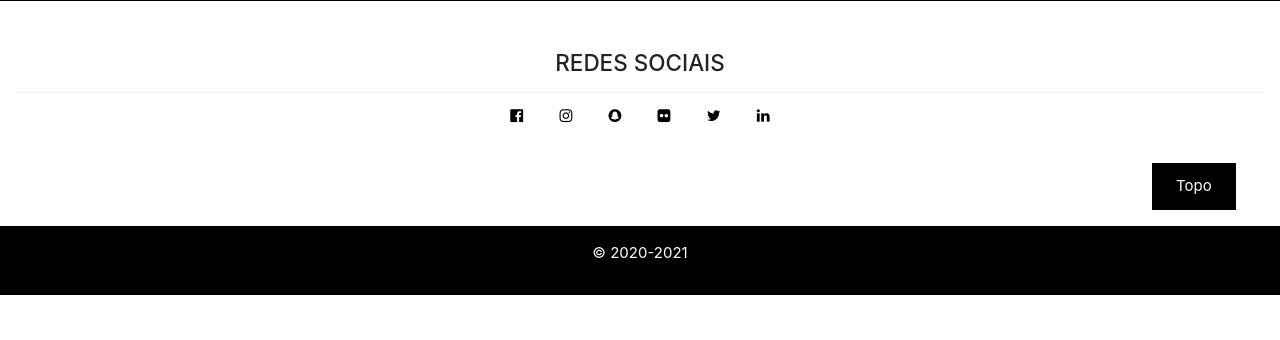
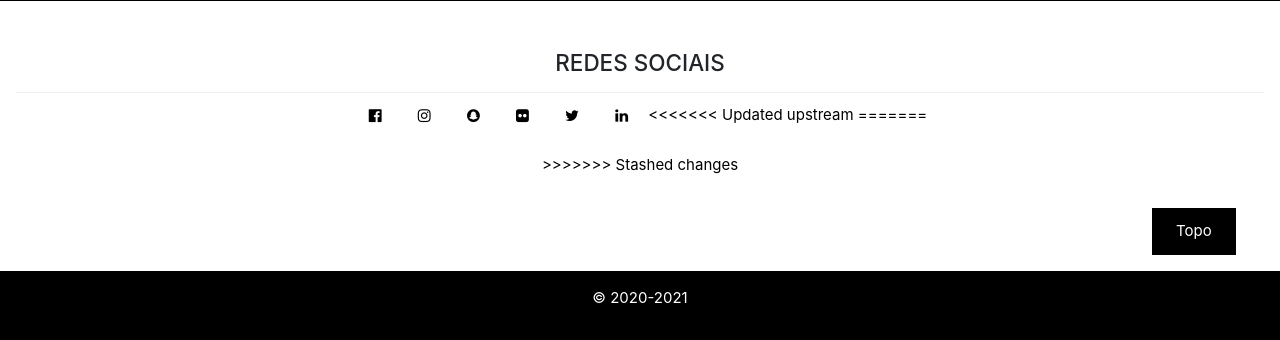
Before and after one commit to Pharmacovigilance-on-Twitter/adr-ner-visualization, a Flask app: page / in a window 1280 px wide. Shown: the part 2243-2583 px from the top of the page. Before the commit the page ends 2538 px from the top, so only its background shows below. Run offline with Flask 2, Linux system fonts and the light colour scheme; some libraries are stand-ins or nearby versions; some web fonts are replaced.

Commit message:
Update index.html

```diff
--- a/templates/layouts/index.html
+++ b/templates/layouts/index.html
@@ -132,7 +132,11 @@
           <a href="#" class="w3-bar-item w3-button"><i class="fa fa-flickr"></i></a>
           <a href="#" class="w3-bar-item w3-button"><i class="fa fa-twitter"></i></a>
           <a href="#" class="w3-bar-item w3-button"><i class="fa fa-linkedin"></i></a>
+<<<<<<< Updated upstream
 
+=======
+          <br><br>
+>>>>>>> Stashed changes
         </div>
 
       </div>
```
